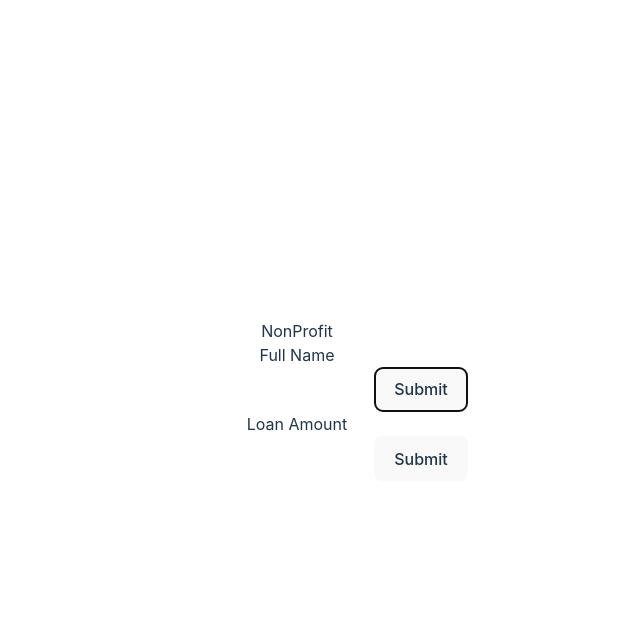
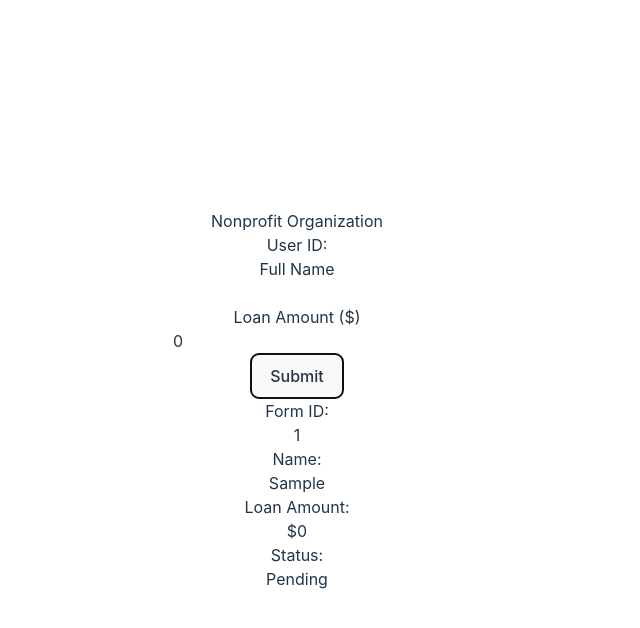
Before and after one commit to jsethlui/cds-assessment, a React (Vite) app: page / in a window 1280 px wide. Both pictures are taken after typing "Sample" into the empty fields and a click on the button "Submit". Shown: the top 628 px of the page, without its empty margins (343-983 px from the left). Built offline with nearby package versions, Linux system fonts and the light colour scheme.

Commit message:
Added functionality to submit full name and loan amounts * Submissions are shown to frontend

```diff
--- /dev/null
+++ b/src/components/Form.tsx
@@ -0,0 +1,50 @@
+
+export enum Status{
+    Approved,
+    Pending,
+    WaitingDecision
+}
+
+interface FormProps {
+    name: string,
+    id: number,
+    loanAmount: number,
+    status?: Status
+}
+
+function Form({ name, id, loanAmount, status = Status.Pending }: FormProps) {
+
+    // Map Status enum values to string representation
+    const statusLookupTable: { [index: string]: any; } = {};
+    statusLookupTable[Status.Approved] = "Approved"
+    statusLookupTable[Status.Pending] = "Pending"
+    statusLookupTable[Status.WaitingDecision] = "Waiting Decision"
+
+    return (
+        <div className="border-4 rounded-lg m-4 pl-4 pr-4 pt-6 pb-6">
+            <div className="text-left">
+                <div className="flex">
+                    <p className="font-semibold mr-1">Form ID: </p>
+                    <p>{id}</p>
+                </div>
+
+                <div className="flex">
+                    <p className="font-semibold mr-1">Name: </p>
+                    <p>{name}</p>
+                </div>
+
+                <div className="flex">
+                    <p className="font-semibold mr-1">Loan Amount: </p>
+                    <p>${loanAmount}</p>
+                </div>
+
+                <div className="flex">
+                    <p className="font-semibold mr-1">Status: </p>
+                    <p>{statusLookupTable[status]}</p>
+                </div>
+            </div>
+        </div>
+    )
+}
+
+export default Form
--- a/src/components/InputField.tsx
+++ b/src/components/InputField.tsx
@@ -1,30 +1,40 @@
 import { useState } from 'react';
 
 interface InputFieldProps {
-    title: string
+    onFormSubmit: any
 }
 
-function InputField({ title }: InputFieldProps) {
+function InputField({ onFormSubmit }: InputFieldProps) {
 
     const [name, setName] = useState("")
-
-    const onChange = (event: React.ChangeEvent<HTMLInputElement>) => {
-        setName(event.target.value)
-    }
+    const [loanAmount, setLoanAmount] = useState(0)
 
     const onSubmit = (event: React.FormEvent) => {
         event.preventDefault();
-        console.log(name);
         setName("")
+        setLoanAmount(0)
+        onFormSubmit(name, loanAmount)
     }
 
     return (
-        <form className="flex flex-row items-center" onSubmit={onSubmit}>
-            <p className="text-lg flex items-center justify-center">{title}</p>
-            <input onChange = {onChange}
-                   value = {name}
-                   className="m-4 pl-4 pt-2 pb-2 pr-4 bg-neutral-400 w-[400px]"
-                   name="fullName" />
+        <form className="flex flex-col items-center" onSubmit={onSubmit}>
+
+            <div className="flex flex-row items-center">
+                <p className="text-lg">Full Name</p>
+                <input onChange = {(event) => {setName(event.target.value)}}
+                    value={name}
+                    className="m-4 pl-4 pt-2 pb-2 pr-4 bg-neutral-400 w-[400px] rounded-md"
+                    name="fullName" />
+            </div>
+
+            <div className="flex flex-row items-center">
+                <p className="text-lg">Loan Amount ($)</p>
+                <input onChange = {(event) => (setLoanAmount(parseInt(event.target.value)))}
+                    value={loanAmount}
+                    className="m-4 pl-4 pt-2 pb-2 pr-4 bg-neutral-400 w-[100px] rounded-md"
+                    name="loanAmount" />
+            </div>
+
             <button className="pl-6 pt-2 pb-2 pr-6"
                     type="submit">
                 Submit
--- a/src/components/Nonprofit.tsx
+++ b/src/components/Nonprofit.tsx
@@ -1,12 +1,37 @@
+import { useState } from 'react'
 import InputField from './InputField.tsx'
+import Form from './Form.tsx'
 
 function Nonprofit() {
+
+    const [forms, addForm] = useState<Array<any>>([])
+
+    const onFormSubmit = (name: string, loanAmount: number) => {
+        console.log("Name: " + name)
+        console.log("Loan Amount: " + loanAmount)
+        const newForm = <Form name={name} id={forms.length + 1} loanAmount={loanAmount} />
+        addForm(forms => [...forms, newForm] );
+    }
+
+    let renderForms = forms.map((f) => {
+        return (
+            <div className="col-span-1">
+                {f}
+            </div>
+        )
+    })
+
     return (
         <>
-            <p className="text-2xl font-semibold">NonProfit</p>
-            <div className="">
-                <InputField title="Full Name" />
-                <InputField title="Loan Amount" />
+            <p className="absolute top-5 left-5 text-1xl font-semibold">Nonprofit Organization</p>
+
+            <p className="text-2xl font-semibold m-3">User ID: </p>
+            <div>
+                <InputField onFormSubmit={onFormSubmit} />
+            </div>
+
+            <div className="grid grid-cols-3 gap-1">
+                {renderForms}
             </div>
         </>
     )
```
Also changed, not shown: src/App.tsx (+0 -21 lines), src/components/Government.tsx (added, +11 -0 lines).
